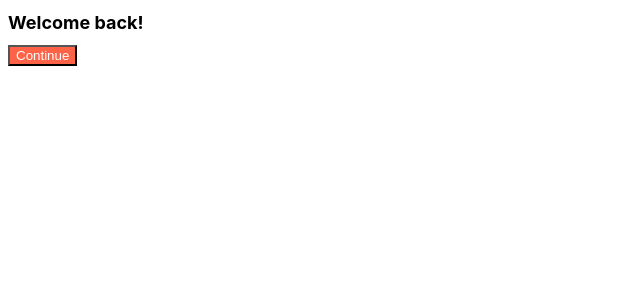
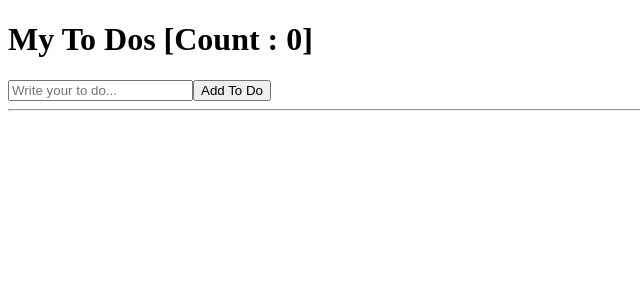
Before and after one commit to mongheee/Creat-React-App, a React (Create React App) app: page / in a window 1280 px wide. Shown: the top 300 px of the page, without its empty margins (0-640 px from the left). Built offline with nearby package versions, Linux system fonts and the light colour scheme.

Commit message:
crate To Do List and update it on the App.js
crate To Do List

```diff
--- a/src/App.js
+++ b/src/App.js
@@ -1,11 +1,36 @@
-import Button from "./Button";
-import styles from "./App.module.css";
+import { useState } from "react";
 
 function App() {
+  const [toDo, setToDo] = useState("");
+  const [toDos, setToDos] = useState([]);
+  const onChange = (event) => setToDo(event.target.value);
+  const onSubmit = (e) => {
+    e.preventDefault();
+    if (toDo === "") {
+      return;
+    }
+    setToDos((saveToDos) => [toDo, ...saveToDos]);
+    setToDo("");
+  };
+  console.log(toDos);
   return (
     <div>
-      <h1 className={styles.title}>Welcome back!</h1>
-      <Button text={"Continue"} />
+      <h1>My To Dos [Count : {toDos.length}]</h1>
+      <form onSubmit={onSubmit}>
+        <input
+          onChange={onChange}
+          value={toDo}
+          type="text"
+          placeholder="Write your to do..."
+        />
+        <button>Add To Do</button>
+      </form>
+      <hr />
+      <ul>
+        {toDos.map((toDo, index) => (
+          <li key={index}>{toDo}</li>
+        ))}
+      </ul>
     </div>
   );
 }
```
Also changed, not shown: 1 other file (tests, documents, lock files or other folders).
